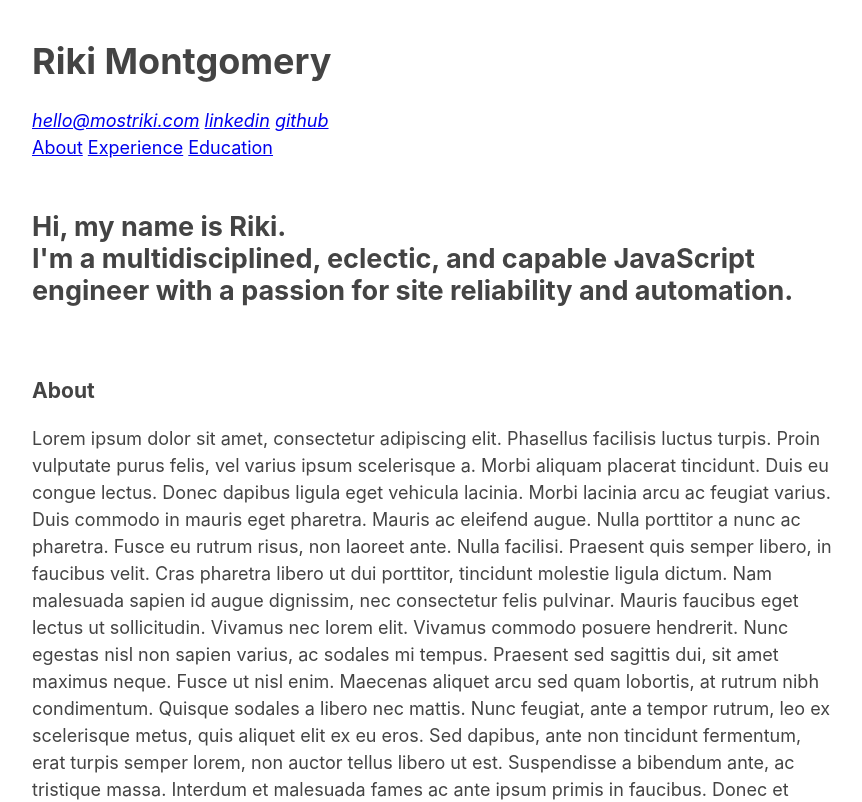
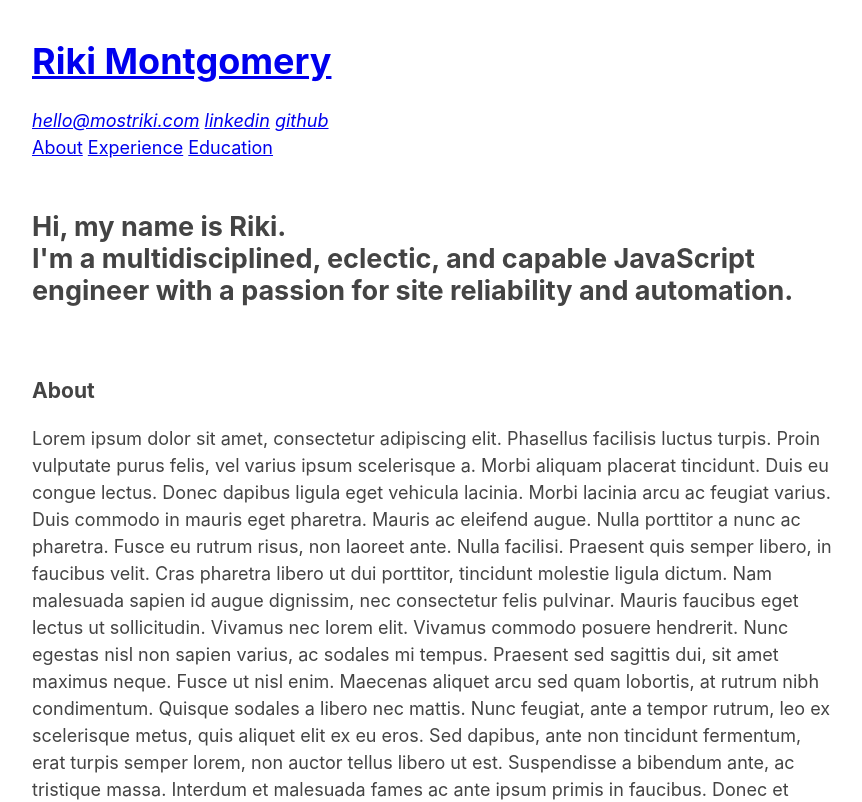
Before and after one commit to mostriki/portfolio, a plain HTML site: page index.html in a window 1280 px wide. Shown: the top 802 px of the page, without its empty margins (208-1070 px from the left). Drawn offline with Linux system fonts and the light colour scheme.

Commit message:
add link to main

```diff
--- a/index.html
+++ b/index.html
@@ -11,7 +11,7 @@
 <!--headegr    -->
         <div>
             <h1>
-                Riki Montgomery
+                <a href="https://mostriki.com/">Riki Montgomery</a>
             </h1>
             <address>
                 <a href="mailto:hello@mostriki.com">hello@mostriki.com</a>
```
